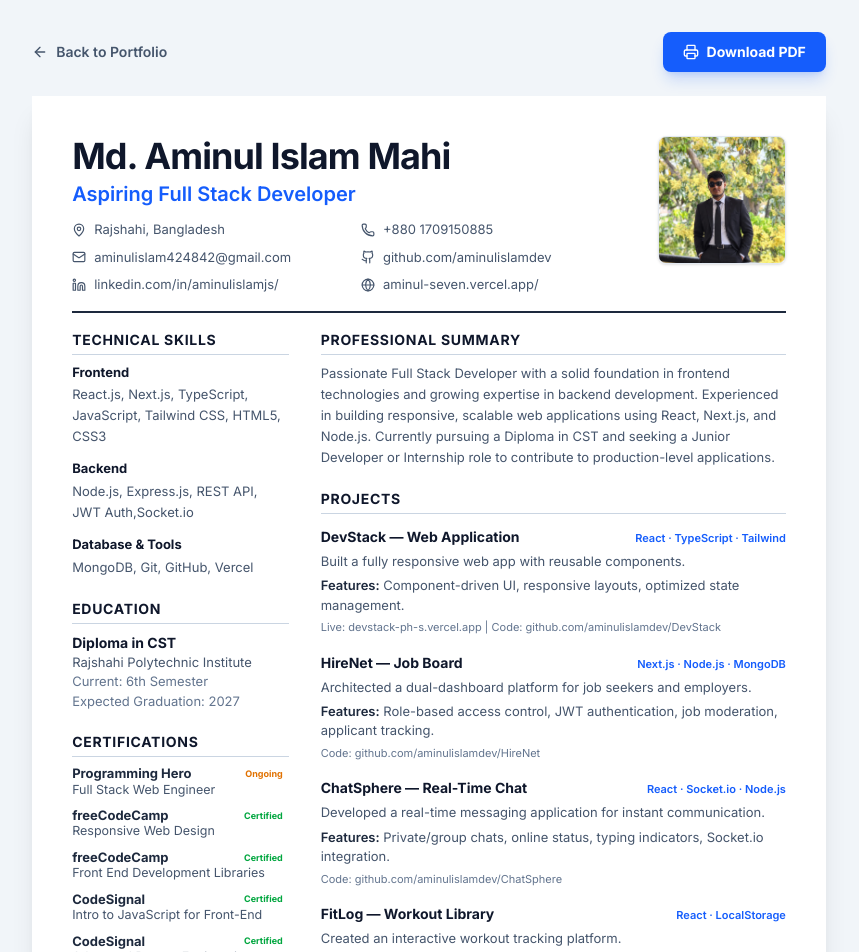
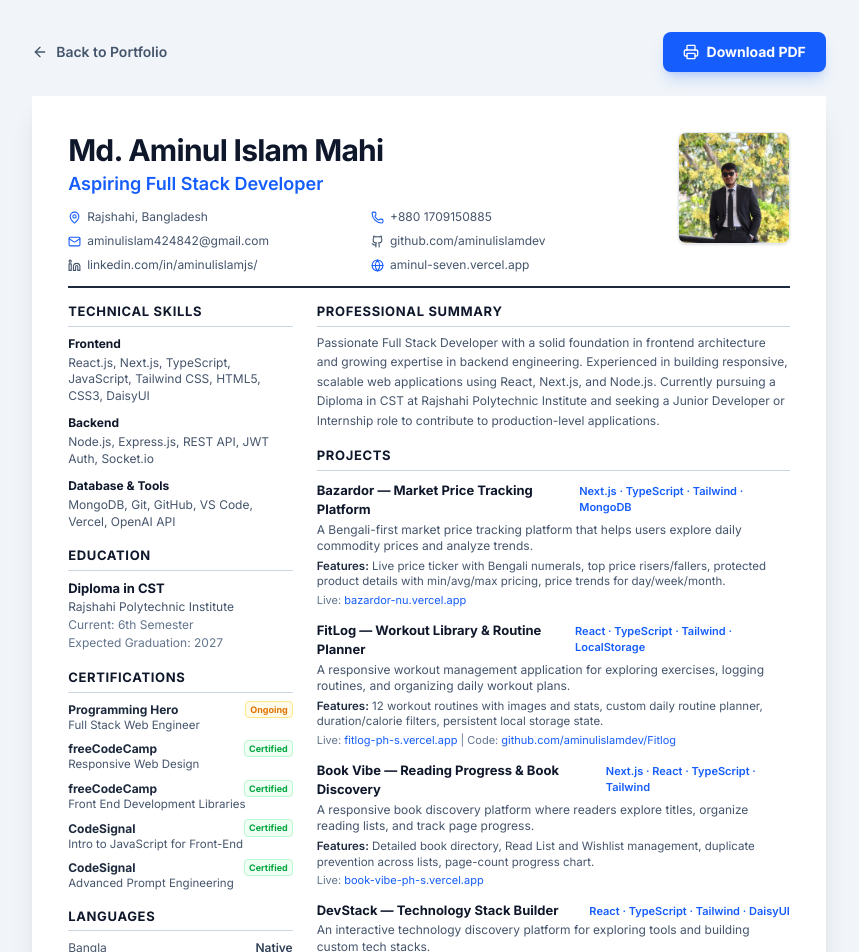
Before and after one commit to aminulislamdev/Portfolio, a Next.js app: page /cv in a window 1280 px wide. Shown: the top 952 px of the page, without its empty margins (211-1070 px from the left). Built offline with nearby package versions, Linux system fonts and the light colour scheme; a web font is replaced by a local one.

Commit message:
docs: update CV to match portfolio

```diff
--- a/src/app/cv/page.tsx
+++ b/src/app/cv/page.tsx
@@ -22,80 +22,77 @@ const LinkedinIcon = ({ size = 14 }: { size?: number }) => (
 export default function CVPage() {
   return (
     <div className="min-h-screen bg-slate-100 print:bg-white py-8 print:py-0 px-4 print:px-0">
-
-      {/* টপ অ্যাকশন বার */}
+      {/* Top Action Bar */}
       <div className="max-w-[210mm] mx-auto mb-6 flex justify-between items-center print:hidden">
         <Link href="/" className="flex items-center gap-2 text-sm font-semibold text-slate-600 hover:text-blue-600 transition-colors">
           <ArrowLeft size={16} /> Back to Portfolio
         </Link>
         <button
           onClick={() => window.print()}
-          className="flex items-center gap-2 bg-blue-600 text-white px-5 py-2.5 rounded-lg text-sm font-bold hover:bg-blue-700 transition-all shadow-lg shadow-blue-600/20"
+          className="flex items-center gap-2 bg-blue-600 text-white px-5 py-2.5 rounded-lg text-sm font-bold hover:bg-blue-700 transition-all shadow-lg shadow-blue-600/20 cursor-pointer"
         >
           <Printer size={16} /> Download PDF
         </button>
       </div>
 
-      {/* মূল CV কন্টেইনার */}
-      <div className="w-[210mm] h-[297mm] mx-auto bg-white shadow-xl print:shadow-none p-10 print:p-[12mm] text-slate-800 box-border flex flex-col">
+      {/* Main A4 CV Container */}
+      <div className="w-[210mm] min-h-[297mm] mx-auto bg-white shadow-xl print:shadow-none p-9 print:p-[10mm] text-slate-800 box-border flex flex-col justify-between">
+        {/* Header Section */}
+        <div className="flex justify-between items-start border-b-2 border-slate-800 pb-3 mb-3.5 shrink-0">
+          <div className="flex-1">
+            <h1 className="text-3xl font-bold text-slate-900 tracking-tight mb-0.5">Md. Aminul Islam Mahi</h1>
+            <h2 className="text-lg font-semibold text-blue-600 mb-2.5">Aspiring Full Stack Developer</h2>
 
-        {/* ১. হেডার সেকশন */}
-        <div className="flex justify-between items-start border-b-2 border-slate-800 pb-4 mb-4 shrink-0">
-          <div className="flex-1">
-            <h1 className="text-4xl font-bold text-slate-900 tracking-tight mb-1">Md. Aminul Islam Mahi</h1>
-            <h2 className="text-xl font-semibold text-blue-600 mb-3">Aspiring Full Stack Developer</h2>
-
-            <div className="grid grid-cols-2 gap-y-2 gap-x-4 text-[13px] text-slate-600">
-              <span className="flex items-center gap-2"><MapPin size={14} /> Rajshahi, Bangladesh</span>
-              <span className="flex items-center gap-2"><Phone size={14} /> +880 1709150885</span>
-              <span className="flex items-center gap-2"><Mail size={14} /> aminulislam424842@gmail.com</span>
-              <span className="flex items-center gap-2"><GithubIcon size={14} /> github.com/aminulislamdev</span>
-              <span className="flex items-center gap-2"><LinkedinIcon size={14} /> linkedin.com/in/aminulislamjs/</span>
-              <span className="flex items-center gap-2"><Globe size={14} /> aminul-seven.vercel.app/</span>
+            <div className="grid grid-cols-2 gap-y-1.5 gap-x-4 text-[12px] text-slate-600">
+              <span className="flex items-center gap-1.5"><MapPin size={13} className="text-blue-600 shrink-0" /> Rajshahi, Bangladesh</span>
+              <a href="tel:+8801709150885" className="flex items-center gap-1.5 hover:text-blue-600 transition-colors"><Phone size={13} className="text-blue-600 shrink-0" /> +880 1709150885</a>
+              <a href="mailto:aminulislam424842@gmail.com" className="flex items-center gap-1.5 hover:text-blue-600 transition-colors"><Mail size={13} className="text-blue-600 shrink-0" /> aminulislam424842@gmail.com</a>
+              <a href="https://github.com/aminulislamdev" target="_blank" rel="noreferrer" className="flex items-center gap-1.5 hover:text-blue-600 transition-colors"><GithubIcon size={13} /> github.com/aminulislamdev</a>
+              <a href="https://www.linkedin.com/in/aminulislamjs/" target="_blank" rel="noreferrer" className="flex items-center gap-1.5 hover:text-blue-600 transition-colors"><LinkedinIcon size={13} /> linkedin.com/in/aminulislamjs/</a>
+              <a href="https://aminul-seven.vercel.app/" target="_blank" rel="noreferrer" className="flex items-center gap-1.5 hover:text-blue-600 transition-colors"><Globe size={13} className="text-blue-600 shrink-0" /> aminul-seven.vercel.app</a>
             </div>
           </div>
 
-          <div className="w-32 h-32 ml-6 relative rounded-lg overflow-hidden border border-slate-200 shrink-0 shadow-sm">
+          <div className="w-28 h-28 ml-5 relative rounded-lg overflow-hidden border border-slate-200 shrink-0 shadow-sm">
             <Image
               src="/profile.jpg"
               alt="Aminul Islam"
               fill
               className="object-cover"
+              priority
             />
           </div>
         </div>
 
-
-        <div className="grid grid-cols-3 gap-8 flex-1">
-
-
-          <div className="col-span-1 space-y-5">
-
-
+        {/* 2-Column Body Layout */}
+        <div className="grid grid-cols-3 gap-6 flex-1">
+          {/* Left Column (1/3 width) */}
+          <div className="col-span-1 space-y-4">
+            {/* Technical Skills */}
             <div>
-              <h3 className="text-[14px] font-bold uppercase tracking-wider text-slate-900 border-b border-slate-300 pb-1 mb-2">Technical Skills</h3>
-              <div className="space-y-3 text-[13px]">
+              <h3 className="text-[13px] font-bold uppercase tracking-wider text-slate-900 border-b border-slate-300 pb-1 mb-2">Technical Skills</h3>
+              <div className="space-y-2.5 text-[12px]">
                 <div>
                   <span className="font-bold text-slate-900 block mb-0.5">Frontend</span>
-                  <p className="text-slate-600 leading-relaxed">React.js, Next.js, TypeScript, JavaScript, Tailwind CSS, HTML5, CSS3</p>
+                  <p className="text-slate-600 leading-snug">React.js, Next.js, TypeScript, JavaScript, Tailwind CSS, HTML5, CSS3, DaisyUI</p>
                 </div>
                 <div>
                   <span className="font-bold text-slate-900 block mb-0.5">Backend</span>
-                  <p className="text-slate-600 leading-relaxed">Node.js, Express.js, REST API, JWT Auth,Socket.io</p>
+                  <p className="text-slate-600 leading-snug">Node.js, Express.js, REST API, JWT Auth, Socket.io</p>
                 </div>
                 <div>
                   <span className="font-bold text-slate-900 block mb-0.5">Database & Tools</span>
-                  <p className="text-slate-600 leading-relaxed">MongoDB, Git, GitHub, Vercel</p>
+                  <p className="text-slate-600 leading-snug">MongoDB, Git, GitHub, VS Code, Vercel, OpenAI API</p>
                 </div>
               </div>
             </div>
 
-            {/* ৩. Education */}
+            {/* Education */}
             <div>
-              <h3 className="text-[14px] font-bold uppercase tracking-wider text-slate-900 border-b border-slate-300 pb-1 mb-2">Education</h3>
-              <div className="space-y-2 text-[13px]">
+              <h3 className="text-[13px] font-bold uppercase tracking-wider text-slate-900 border-b border-slate-300 pb-1 mb-2">Education</h3>
+              <div className="space-y-1.5 text-[12px]">
                 <div>
-                  <h4 className="font-bold text-slate-900 text-[14px]">Diploma in CST</h4>
+                  <h4 className="font-bold text-slate-900 text-[13px]">Diploma in CST</h4>
                   <p className="text-slate-600">Rajshahi Polytechnic Institute</p>
                   <p className="text-slate-500">Current: 6th Semester</p>
                   <p className="text-slate-500">Expected Graduation: 2027</p>
@@ -103,160 +100,177 @@ export default function CVPage() {
               </div>
             </div>
 
-            {/* ✅ ৫টি সার্টিফিকেট যুক্ত করা হলো */}
+            {/* Certifications & Courses */}
             <div>
-              <h3 className="text-[14px] font-bold uppercase tracking-wider text-slate-900 border-b border-slate-300 pb-1 mb-2">Certifications</h3>
-              <ul className="text-[12.5px] text-slate-600 space-y-2.5 leading-tight">
-
+              <h3 className="text-[13px] font-bold uppercase tracking-wider text-slate-900 border-b border-slate-300 pb-1 mb-2">Certifications</h3>
+              <ul className="text-[11.5px] text-slate-600 space-y-2 leading-tight">
                 <li>
                   <div className="flex justify-between items-center">
-                    <strong className="text-slate-800 text-[13px]">Programming Hero</strong>
-                    <span className="text-[9px] font-bold text-amber-600 px-1.5 py-0.5  ">Ongoing</span>
+                    <strong className="text-slate-800 text-[12px]">Programming Hero</strong>
+                    <span className="text-[9px] font-bold text-amber-600 bg-amber-50 px-1 py-0.5 rounded border border-amber-200">Ongoing</span>
                   </div>
                   <div>Full Stack Web Engineer</div>
                 </li>
 
                 <li>
                   <div className="flex justify-between items-center">
-                    <strong className="text-slate-800 text-[13px]">freeCodeCamp</strong>
-                    <span className="text-[9px] font-bold text-green-600  px-1.5 py-0.5  ">Certified</span>
+                    <strong className="text-slate-800 text-[12px]">freeCodeCamp</strong>
+                    <span className="text-[9px] font-bold text-green-600 bg-green-50 px-1 py-0.5 rounded border border-green-200">Certified</span>
                   </div>
                   <div>Responsive Web Design</div>
                 </li>
 
                 <li>
                   <div className="flex justify-between items-center">
-                    <strong className="text-slate-800 text-[13px]">freeCodeCamp</strong>
-                    <span className="text-[9px] font-bold text-green-600  px-1.5 py-0.5 ">Certified</span>
+                    <strong className="text-slate-800 text-[12px]">freeCodeCamp</strong>
+                    <span className="text-[9px] font-bold text-green-600 bg-green-50 px-1 py-0.5 rounded border border-green-200">Certified</span>
                   </div>
                   <div>Front End Development Libraries</div>
                 </li>
 
                 <li>
                   <div className="flex justify-between items-center">
-                    <strong className="text-slate-800 text-[13px]">CodeSignal</strong>
-                    <span className="text-[9px] font-bold text-green-600  px-1.5 py-0.5 ">Certified</span>
+                    <strong className="text-slate-800 text-[12px]">CodeSignal</strong>
+                    <span className="text-[9px] font-bold text-green-600 bg-green-50 px-1 py-0.5 rounded border border-green-200">Certified</span>
                   </div>
                   <div>Intro to JavaScript for Front-End</div>
                 </li>
 
                 <li>
                   <div className="flex justify-between items-center">
-                    <strong className="text-slate-800 text-[13px]">CodeSignal</strong>
-                    <span className="text-[9px] font-bold text-green-600  px-1.5 py-0.5 ">Certified</span>
+                    <strong className="text-slate-800 text-[12px]">CodeSignal</strong>
+                    <span className="text-[9px] font-bold text-green-600 bg-green-50 px-1 py-0.5 rounded border border-green-200">Certified</span>
                   </div>
                   <div>Advanced Prompt Engineering</div>
                 </li>
-
               </ul>
             </div>
 
-            {/* ৭. Language Skills */}
+            {/* Languages */}
             <div>
-              <h3 className="text-[14px] font-bold uppercase tracking-wider text-slate-900 border-b border-slate-300 pb-1 mb-2">Languages</h3>
-              <ul className="text-[13px] text-slate-600 space-y-1">
-                <li className="flex justify-between"><span>Bengali</span> <span className="font-semibold">Native</span></li>
-                <li className="flex justify-between"><span>English</span> <span className="font-semibold">Intermediate</span></li>
+              <h3 className="text-[13px] font-bold uppercase tracking-wider text-slate-900 border-b border-slate-300 pb-1 mb-2">Languages</h3>
+              <ul className="text-[12px] text-slate-600 space-y-1">
+                <li className="flex justify-between"><span>Bangla</span> <span className="font-semibold text-slate-700">Native</span></li>
+                <li className="flex justify-between"><span>English</span> <span className="font-semibold text-slate-700">Intermediate</span></li>
+                <li className="flex justify-between"><span>Hindi</span> <span className="font-semibold text-slate-700">Conversational (60–70%)</span></li>
               </ul>
             </div>
 
             {/* Key Strengths */}
             <div>
-              <h3 className="text-[14px] font-bold uppercase tracking-wider text-slate-900 border-b border-slate-300 pb-1 mb-2">Key Strengths</h3>
-              <ul className="text-[13px] text-slate-600 space-y-1 leading-tight">
+              <h3 className="text-[13px] font-bold uppercase tracking-wider text-slate-900 border-b border-slate-300 pb-1 mb-2">Key Strengths</h3>
+              <ul className="text-[12px] text-slate-600 space-y-1 leading-tight">
                 <li>• Problem-Solving Mindset</li>
                 <li>• Fast Learner & Adaptable</li>
-                <li>• Clean Code Practices</li>
+                <li>• Clean Code & Reusable Components</li>
               </ul>
             </div>
-
           </div>
 
-          {/* ডান কলাম */}
-          <div className="col-span-2 space-y-5">
-
-            {/* ২. Professional Summary */}
+          {/* Right Column (2/3 width) */}
+          <div className="col-span-2 space-y-4">
+            {/* Professional Summary */}
             <div>
-              <h3 className="text-[14px] font-bold uppercase tracking-wider text-slate-900 border-b border-slate-300 pb-1 mb-2">Professional Summary</h3>
-              <p className="text-[13px] text-slate-600 leading-relaxed">
-                Passionate Full Stack Developer with a solid foundation in frontend technologies and growing expertise in backend development. Experienced in building responsive, scalable web applications using React, Next.js, and Node.js. Currently pursuing a Diploma in CST and seeking a Junior Developer or Internship role to contribute to production-level applications.
+              <h3 className="text-[13px] font-bold uppercase tracking-wider text-slate-900 border-b border-slate-300 pb-1 mb-1.5">Professional Summary</h3>
+              <p className="text-[12px] text-slate-600 leading-relaxed">
+                Passionate Full Stack Developer with a solid foundation in frontend architecture and growing expertise in backend engineering. Experienced in building responsive, scalable web applications using React, Next.js, and Node.js. Currently pursuing a Diploma in CST at Rajshahi Polytechnic Institute and seeking a Junior Developer or Internship role to contribute to production-level applications.
               </p>
             </div>
 
-            {/* ৫. Projects */}
+            {/* Projects (Actual Curated Projects Only) */}
             <div>
-              <h3 className="text-[14px] font-bold uppercase tracking-wider text-slate-900 border-b border-slate-300 pb-1 mb-3">Projects</h3>
+              <h3 className="text-[13px] font-bold uppercase tracking-wider text-slate-900 border-b border-slate-300 pb-1 mb-2.5">Projects</h3>
 
-              <div className="space-y-4 text-[13px]">
-
+              <div className="space-y-3 text-[12px]">
+                {/* 1. Bazardor */}
                 <div>
-                  <div className="flex justify-between items-baseline mb-1">
-                    <h4 className="font-bold text-slate-900 text-[14px]">DevStack — Web Application</h4>
-                    <span className="text-blue-600 font-semibold text-[11px]">React · TypeScript · Tailwind</span>
+                  <div className="flex justify-between items-baseline mb-0.5">
+                    <h4 className="font-bold text-slate-900 text-[13px]">Bazardor — Market Price Tracking Platform</h4>
+                    <span className="text-blue-600 font-semibold text-[11px]">Next.js · TypeScript · Tailwind · MongoDB</span>
                   </div>
-                  <p className="text-slate-600 leading-relaxed mb-1">
-                    Built a fully responsive web app with reusable components.
+                  <p className="text-slate-600 leading-snug mb-1">
+                    A Bengali-first market price tracking platform that helps users explore daily commodity prices and analyze trends.
                   </p>
-                  <p className="text-slate-600"><strong className="font-semibold text-slate-800">Features:</strong> Component-driven UI, responsive layouts, optimized state management.</p>
-                  <p className="text-[11px] text-slate-500 mt-1">Live: devstack-ph-s.vercel.app | Code: github.com/aminulislamdev/DevStack</p>
+                  <p className="text-slate-600 text-[11.5px] leading-snug">
+                    <strong className="font-semibold text-slate-800">Features:</strong> Live price ticker with Bengali numerals, top price risers/fallers, protected product details with min/avg/max pricing, price trends for day/week/month.
+                  </p>
+                  <p className="text-[11px] text-slate-500 mt-0.5">
+                    Live: <a href="https://bazardor-nu.vercel.app/" target="_blank" rel="noreferrer" className="text-blue-600 hover:underline">bazardor-nu.vercel.app</a>
+                  </p>
                 </div>
 
+                {/* 2. FitLog */}
                 <div>
-                  <div className="flex justify-between items-baseline mb-1">
-                    <h4 className="font-bold text-slate-900 text-[14px]">HireNet — Job Board</h4>
-                    <span className="text-blue-600 font-semibold text-[11px]">Next.js · Node.js · MongoDB</span>
+                  <div className="flex justify-between items-baseline mb-0.5">
+                    <h4 className="font-bold text-slate-900 text-[13px]">FitLog — Workout Library & Routine Planner</h4>
+                    <span className="text-blue-600 font-semibold text-[11px]">React · TypeScript · Tailwind · LocalStorage</span>
                   </div>
-                  <p className="text-slate-600 leading-relaxed mb-1">
-                    Architected a dual-dashboard platform for job seekers and employers.
+                  <p className="text-slate-600 leading-snug mb-1">
+                    A responsive workout management application for exploring exercises, logging routines, and organizing daily workout plans.
                   </p>
-                  <p className="text-slate-600"><strong className="font-semibold text-slate-800">Features:</strong> Role-based access control, JWT authentication, job moderation, applicant tracking.</p>
-                  <p className="text-[11px] text-slate-500 mt-1">Code: github.com/aminulislamdev/HireNet</p>
+                  <p className="text-slate-600 text-[11.5px] leading-snug">
+                    <strong className="font-semibold text-slate-800">Features:</strong> 12 workout routines with images and stats, custom daily routine planner, duration/calorie filters, persistent local storage state.
+                  </p>
+                  <p className="text-[11px] text-slate-500 mt-0.5">
+                    Live: <a href="https://fitlog-ph-s.vercel.app/" target="_blank" rel="noreferrer" className="text-blue-600 hover:underline">fitlog-ph-s.vercel.app</a> | Code: <a href="https://github.com/aminulislamdev/Fitlog" target="_blank" rel="noreferrer" className="text-blue-600 hover:underline">github.com/aminulislamdev/Fitlog</a>
+                  </p>
                 </div>
 
+                {/* 3. Book Vibe */}
                 <div>
-                  <div className="flex justify-between items-baseline mb-1">
-                    <h4 className="font-bold text-slate-900 text-[14px]">ChatSphere — Real-Time Chat</h4>
-                    <span className="text-blue-600 font-semibold text-[11px]">React · Socket.io · Node.js</span>
+                  <div className="flex justify-between items-baseline mb-0.5">
+                    <h4 className="font-bold text-slate-900 text-[13px]">Book Vibe — Reading Progress & Book Discovery</h4>
+                    <span className="text-blue-600 font-semibold text-[11px]">Next.js · React · TypeScript · Tailwind</span>
                   </div>
-                  <p className="text-slate-600 leading-relaxed mb-1">
-                    Developed a real-time messaging application for instant communication.
+                  <p className="text-slate-600 leading-snug mb-1">
+                    A responsive book discovery platform where readers explore titles, organize reading lists, and track page progress.
                   </p>
-                  <p className="text-slate-600"><strong className="font-semibold text-slate-800">Features:</strong> Private/group chats, online status, typing indicators, Socket.io integration.</p>
-                  <p className="text-[11px] text-slate-500 mt-1">Code: github.com/aminulislamdev/ChatSphere</p>
+                  <p className="text-slate-600 text-[11.5px] leading-snug">
+                    <strong className="font-semibold text-slate-800">Features:</strong> Detailed book directory, Read List and Wishlist management, duplicate prevention across lists, page-count progress chart.
+                  </p>
+                  <p className="text-[11px] text-slate-500 mt-0.5">
+                    Live: <a href="https://book-vibe-ph-s.vercel.app/" target="_blank" rel="noreferrer" className="text-blue-600 hover:underline">book-vibe-ph-s.vercel.app</a>
+                  </p>
                 </div>
 
+                {/* 4. DevStack */}
                 <div>
-                  <div className="flex justify-between items-baseline mb-1">
-                    <h4 className="font-bold text-slate-900 text-[14px]">FitLog — Workout Library</h4>
-                    <span className="text-blue-600 font-semibold text-[11px]">React · LocalStorage</span>
+                  <div className="flex justify-between items-baseline mb-0.5">
+                    <h4 className="font-bold text-slate-900 text-[13px]">DevStack — Technology Stack Builder</h4>
+                    <span className="text-blue-600 font-semibold text-[11px]">React · TypeScript · Tailwind · DaisyUI</span>
                   </div>
-                  <p className="text-slate-600 leading-relaxed mb-1">
-                    Created an interactive workout tracking platform.
+                  <p className="text-slate-600 leading-snug mb-1">
+                    An interactive technology discovery platform for exploring tools and building custom tech stacks.
                   </p>
-                  <p className="text-slate-600"><strong className="font-semibold text-slate-800">Features:</strong> Client-side state management, local storage persistence, workout plan customization.</p>
-                  <p className="text-[11px] text-slate-500 mt-1">Code: github.com/aminulislamdev/Fitlog</p>
+                  <p className="text-slate-600 text-[11.5px] leading-snug">
+                    <strong className="font-semibold text-slate-800">Features:</strong> Categorized technology directory, interactive stack builder dock, duplicate prevention with feedback, live item counter.
+                  </p>
+                  <p className="text-[11px] text-slate-500 mt-0.5">
+                    Live: <a href="https://devstack-ph-s.vercel.app/" target="_blank" rel="noreferrer" className="text-blue-600 hover:underline">devstack-ph-s.vercel.app</a> | Code: <a href="https://github.com/aminulislamdev/DevStack" target="_blank" rel="noreferrer" className="text-blue-600 hover:underline">github.com/aminulislamdev/DevStack</a>
+                  </p>
                 </div>
-
               </div>
             </div>
 
             {/* Achievements */}
             <div>
-              <h3 className="text-[14px] font-bold uppercase tracking-wider text-slate-900 border-b border-slate-300 pb-1 mb-2">Achievements</h3>
-              <ul className="text-[13px] text-slate-600 space-y-1 leading-tight">
+              <h3 className="text-[13px] font-bold uppercase tracking-wider text-slate-900 border-b border-slate-300 pb-1 mb-1.5">Achievements</h3>
+              <ul className="text-[12px] text-slate-600 space-y-1 leading-snug">
                 <li>• Earned 60/60 on multiple Programming Hero coding assignments.</li>
                 <li>• Selected for Programming Hero&apos;s exclusive Durbar Group (Top Students).</li>
               </ul>
             </div>
-
           </div>
         </div>
       </div>
 
-      {/* প্রিন্ট স্টাইল */}
+      {/* Print Styles */}
       <style jsx global>{`
         @media print {
-          @page { size: A4; margin: 0; }
+          @page {
+            size: A4;
+            margin: 0;
+          }
           body {
             -webkit-print-color-adjust: exact;
             print-color-adjust: exact;
@@ -264,7 +278,9 @@ export default function CVPage() {
             margin: 0;
             padding: 0;
           }
-          nav, footer, .print\:hidden { display: none !important; }
+          nav, footer, .print\\:hidden {
+            display: none !important;
+          }
         }
       `}</style>
     </div>
```
